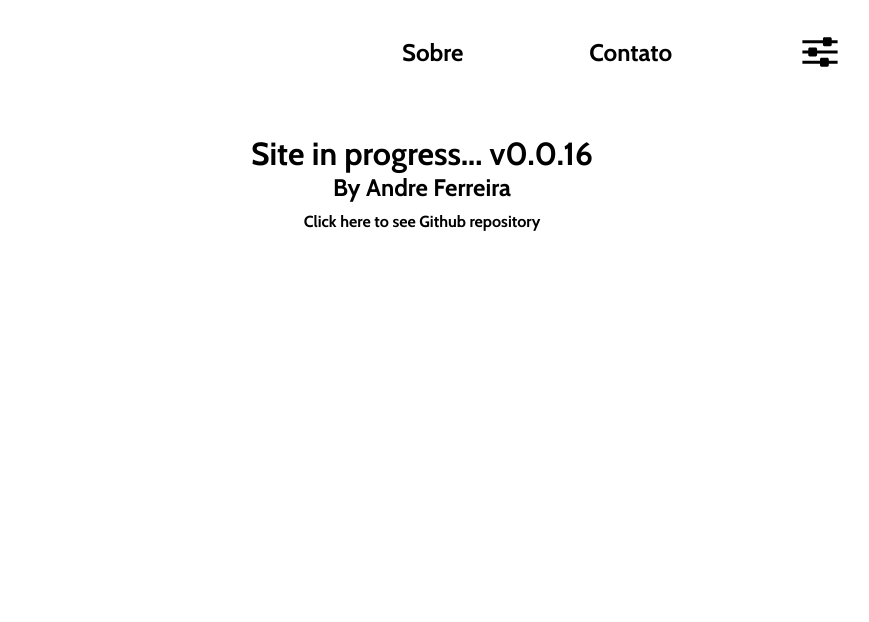
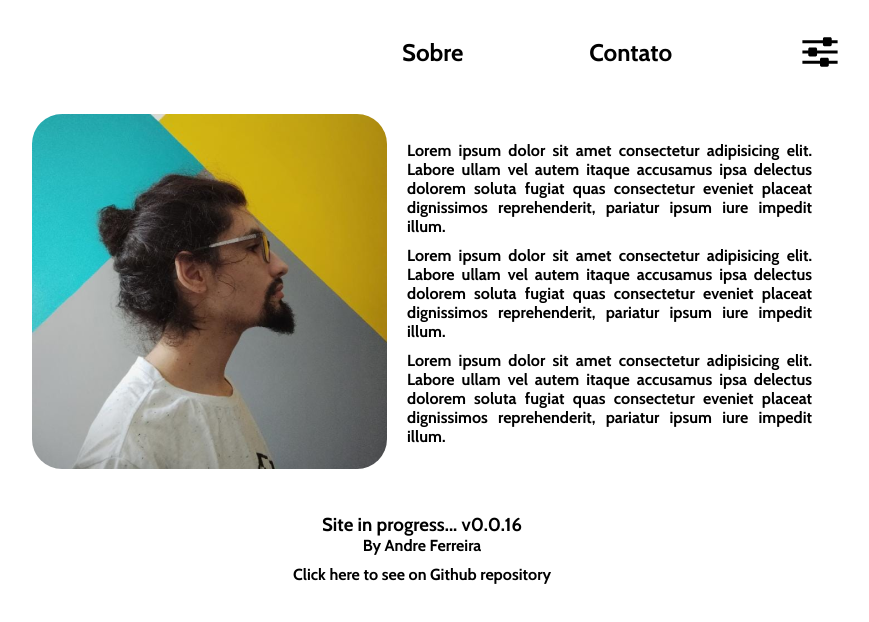
Before and after one commit to andre2l2/my-website, a Next.js app: page / in a window 1280 px wide. Shown: the top 622 px of the page, without its empty margins (218-1087 px from the left). Built offline with nearby package versions, Linux system fonts and the light colour scheme.

Commit message:
:art: create main profile

```diff
--- a/components/atoms/css/center.atons.tsx
+++ b/components/atoms/css/center.atons.tsx
@@ -1,7 +1,11 @@
 import React from 'react';
 import styled, { css } from 'styled-components';
 
-const CenterStyle = styled.div<{ type: 'column' | 'row' }>`
+type ContainerType = {
+	type?: 'column' | 'row' | 'auto';
+};
+
+const CenterStyle = styled.div<ContainerType>`
 	display: flex;
 	justify-content: center;
 	align-items: center;
@@ -11,9 +15,17 @@ const CenterStyle = styled.div<{ type: 'column' | 'row' }>`
 			? css`
 					flex-direction: column;
 			  `
+			: type == 'auto'
+			? css`
+					flex-direction: column;
+
+					@media (min-width: 600px) {
+						flex-direction: row;
+					}
+			  `
 			: null}
 `;
 
-export const Center: React.FC = ({ children }) => {
-	return <CenterStyle type="column">{children}</CenterStyle>;
+export const Center: React.FC<ContainerType> = ({ children, type }) => {
+	return <CenterStyle type={type}>{children}</CenterStyle>;
 };
--- a/components/atoms/html/div/div.atoms.tsx
+++ b/components/atoms/html/div/div.atoms.tsx
@@ -1,5 +1,9 @@
-import React from 'react';
+import React, { CSSProperties } from 'react';
 
-export const Div: React.FC = ({ children }) => {
-	return <div>{children}</div>;
+type DivTypes = {
+	style?: CSSProperties;
 };
+
+export const Div: React.FC<DivTypes> = ({ children, style }) => {
+	return <div style={style}>{children}</div>;
+};
--- /dev/null
+++ b/components/atoms/index.tsx
@@ -0,0 +1,10 @@
+export * from './html/div/div.atoms';
+export * from './html/footer/footer.atoms';
+export * from './html/header/header.atoms';
+export * from './html/img/img.atoms';
+export * from './html/link/link.atoms';
+export * from './html/main/main.atoms';
+export * from './html/paragraph/paragraph.atoms';
+export * from './html/section/section.atoms';
+export * from './html/span/span.atoms';
+export * from './html/title/title.atoms';
--- /dev/null
+++ b/components/molecules/main/containers.tsx
@@ -0,0 +1,25 @@
+import styled from 'styled-components';
+
+export const Infos = styled.div`
+	margin: 0 auto;
+	width: 350px;
+	border-radius: 30px;
+
+	@media (min-width: 600px) {
+		width: 800px;
+	}
+`;
+
+export const ProfileContainer = styled.div`
+	img {
+		border-radius: 30px;
+		margin: 10px;
+	}
+`;
+
+export const TextContainer = styled.div`
+	p {
+		text-align: justify;
+		margin: 10px;
+	}
+`;
--- /dev/null
+++ b/components/molecules/main/main.molecules.tsx
@@ -0,0 +1,36 @@
+import React from 'react';
+
+import { Main, Paragraph, Img } from '../../atoms';
+import { Center } from '../../atoms/css/center.atons';
+import { Infos, ProfileContainer, TextContainer } from './containers';
+
+export const MainMolecules: React.FC = () => {
+	return (
+		<Main>
+			<Infos>
+				<Center type="auto">
+					<ProfileContainer>
+						<Img src="/images/photo.png" alt="Foto principal" />
+					</ProfileContainer>
+					<TextContainer>
+						<Paragraph>
+							Lorem ipsum dolor sit amet consectetur adipisicing elit. Labore ullam vel autem itaque
+							accusamus ipsa delectus dolorem soluta fugiat quas consectetur eveniet placeat dignissimos
+							reprehenderit, pariatur ipsum iure impedit illum.
+						</Paragraph>
+						<Paragraph>
+							Lorem ipsum dolor sit amet consectetur adipisicing elit. Labore ullam vel autem itaque
+							accusamus ipsa delectus dolorem soluta fugiat quas consectetur eveniet placeat dignissimos
+							reprehenderit, pariatur ipsum iure impedit illum.
+						</Paragraph>
+						<Paragraph>
+							Lorem ipsum dolor sit amet consectetur adipisicing elit. Labore ullam vel autem itaque
+							accusamus ipsa delectus dolorem soluta fugiat quas consectetur eveniet placeat dignissimos
+							reprehenderit, pariatur ipsum iure impedit illum.
+						</Paragraph>
+					</TextContainer>
+				</Center>
+			</Infos>
+		</Main>
+	);
+};
--- a/pages/index.tsx
+++ b/pages/index.tsx
@@ -6,6 +6,7 @@ import { Title } from '../components/atoms/html/title/title.atoms';
 import { Link } from '../components/atoms/html/link/link.atoms';
 import { HeadMolecules } from '../components/molecules/head/head.molecules';
 import { HeaderMolecules } from '../components/molecules/header/header.molecules';
+import { MainMolecules } from '../components/molecules/main/main.molecules';
 
 const Center = styled.div`
 	margin-top: 30px;
@@ -21,11 +22,12 @@ const IndexPage: React.FC = () => {
 		<Fragment>
 			<HeadMolecules />
 			<HeaderMolecules />
+			<MainMolecules />
 			<Center>
-				<Title type="h1">Site in progress... v{packageJson.version}</Title>
-				<Title type="h2">By Andre Ferreira</Title>
+				<Title type="h3">Site in progress... v{packageJson.version}</Title>
+				<Title type="h4">By Andre Ferreira</Title>
 				<Link href="https://github.com/andre2l2/my-website" target="_blank">
-					Click here to see Github repository
+					Click here to see on Github repository
 				</Link>
 			</Center>
 		</Fragment>
```
Also changed, not shown: public/images/photo.png (added).
